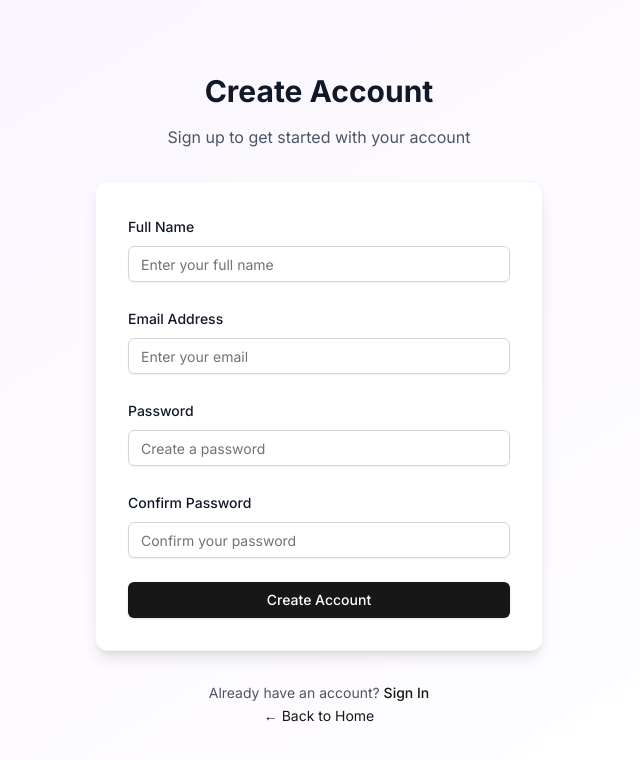
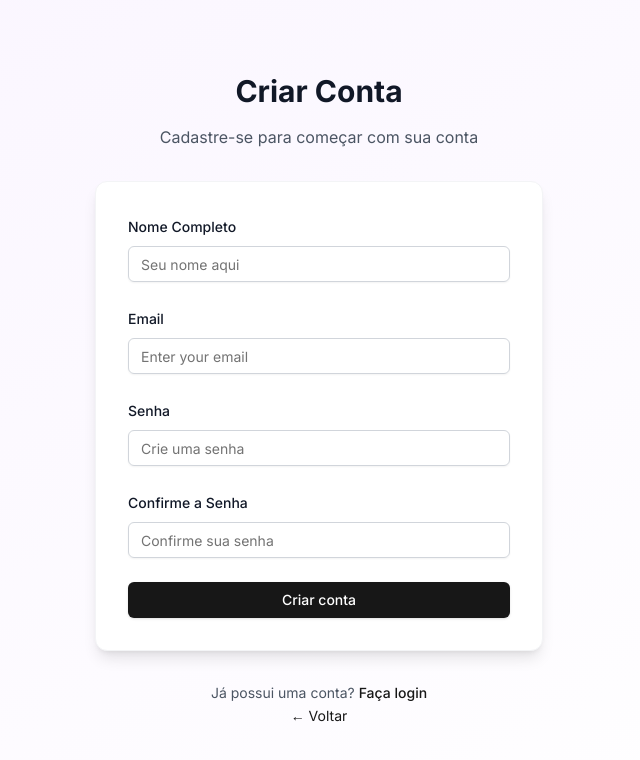
Before and after one commit to raphaelitos/unilink-frontend, a Next.js app: page /signup in a window 1280 px wide. Shown: the top 760 px of the page, without its empty margins (321-961 px from the left). Built offline with nearby package versions, Linux system fonts and the light colour scheme; no server answers.

Commit message:
integrate signup page and rename users lib

```diff
--- a/src/pages/signup.tsx
+++ b/src/pages/signup.tsx
@@ -1,242 +1,250 @@
-import { useState } from 'react'
-import { useRouter } from 'next/router'
-import Link from 'next/link'
-import { Button } from '@/components/ui/button'
-import { Input } from '@/components/ui/input'
-import { Label } from '@/components/ui/label'
+import * as React from "react";
+import Head from "next/head";
+import { useRouter } from "next/router";
+import Link from "next/link";
+import { z } from "zod";
+import { useForm } from "react-hook-form";
+import { zodResolver } from "@hookform/resolvers/zod";
+import { AxiosError } from "axios";
 
-interface FormData {
-  name: string
-  email: string
-  password: string
-  confirmPassword: string
+import { Button } from "@/components/ui/button";
+import { Input } from "@/components/ui/input";
+import { Label } from "@/components/ui/label";
+
+import { createUser } from "@/lib/users";
+import { login } from "@/lib/auth";
+
+// ======= Zod schema (mantém mensagens do layout original) =======
+const signupSchema = z
+  .object({
+    name: z.string().min(1, "Name is required"),
+    email: z.string().email("Please enter a valid email address"),
+    password: z.string().min(6, "Password must be at least 6 characters"),
+    confirmPassword: z.string().min(1, "Please confirm your password"),
+  })
+  .refine((v) => v.password === v.confirmPassword, {
+    path: ["confirmPassword"],
+    message: "Passwords do not match",
+  });
+
+type SignupFormValues = z.infer<typeof signupSchema>;
+
+type BackendError = { message?: string; error?: string };
+
+export default function SignUp() {
+  const router = useRouter();
+
+  const [generalError, setGeneralError] = React.useState<string | undefined>(undefined);
+
+  const {
+    register,
+    handleSubmit,
+    setError,
+    reset,
+    formState: { errors, isSubmitting },
+  } = useForm<SignupFormValues>({
+    resolver: zodResolver(signupSchema),
+    mode: "onBlur",
+    shouldFocusError: true,
+    defaultValues: {
+      name: "",
+      email: "",
+      password: "",
+      confirmPassword: "",
+    },
+  });
+
+  const onSubmit = async (values: SignupFormValues) => {
+    setGeneralError(undefined);
+
+    // monta payload conforme contrato
+    const payload = {
+      name: values.name,
+      email: values.email,
+      password: values.password,
+      role: "PROJECT_ADMIN" as const,
+      validForCreation: true as const,
+    };
+
+    try {
+      // 1) cria usuário
+      await createUser(payload);
+
+      // 2B) Auto-login (padrão)
+      await login(
+        {
+          name: values.name,
+          email: values.email,
+          password: values.password,
+          role: "PROJECT_ADMIN",
+          validForCreation: true,
+        },
+        true // useExtendedBody
+      );
+      reset({ name: "", email: "", password: "", confirmPassword: "" });
+      router.push("/login");
+
+    } catch (error: unknown) {
+      let message =
+        "Falha ao criar conta. Verifique os dados e tente novamente.";
+
+      if (error instanceof AxiosError) {
+        const data = error.response?.data as BackendError | undefined;
+        message = data?.message || data?.error || error.message || message;
+      } else if (error instanceof Error) {
+        message = error.message || message;
       }
 
-interface FormErrors {
-  name?: string
-  email?: string
-  password?: string
-  confirmPassword?: string
-  general?: string
+      setGeneralError(message);
+
+      if (!errors.email) setError("email", { type: "server" });
+      if (!errors.password) setError("password", { type: "server" });
     }
-
-export default function SignUp() {
-  const router = useRouter()
-  const [formData, setFormData] = useState<FormData>({
-    name: '',
-    email: '',
-    password: '',
-    confirmPassword: ''
-  })
-  const [errors, setErrors] = useState<FormErrors>({})
-  const [isLoading, setIsLoading] = useState(false)
-
-  const validateEmail = (email: string): boolean => {
-    const emailRegex = /^[^\s@]+@[^\s@]+\.[^\s@]+$/
-    return emailRegex.test(email)
-  }
-
-  const validateForm = (): FormErrors => {
-    const newErrors: FormErrors = {}
-
-    if (!formData.name.trim()) {
-      newErrors.name = 'Name is required'
-    }
-
-    if (!formData.email.trim()) {
-      newErrors.email = 'Email is required'
-    } else if (!validateEmail(formData.email)) {
-      newErrors.email = 'Please enter a valid email address'
-    }
-
-    if (!formData.password.trim()) {
-      newErrors.password = 'Password is required'
-    } else if (formData.password.length < 6) {
-      newErrors.password = 'Password must be at least 6 characters'
-    }
-
-    if (!formData.confirmPassword.trim()) {
-      newErrors.confirmPassword = 'Please confirm your password'
-    } else if (formData.password !== formData.confirmPassword) {
-      newErrors.confirmPassword = 'Passwords do not match'
-    }
-
-    return newErrors
-  }
-
-  const handleSubmit = async (e: React.FormEvent) => {
-    e.preventDefault()
-    setErrors({})
-
-    const formErrors = validateForm()
-    if (Object.keys(formErrors).length > 0) {
-      setErrors(formErrors)
-      return
-    }
-
-    setIsLoading(true)
-
-    // Simulate API call
-    setTimeout(() => {
-      // Simulate successful registration
-      const dummyToken = btoa(JSON.stringify({
-        email: formData.email,
-        name: formData.name,
-        exp: Date.now() + 24 * 60 * 60 * 1000, // 24 hours
-        iat: Date.now()
-      }))
-
-      // Store in cookie
-      document.cookie = `auth-token=${dummyToken}; path=/; max-age=86400; SameSite=Lax`
-
-      // Redirect to feed
-      router.push('/feed')
-    }, 1000)
-  }
-
-  const handleInputChange = (field: keyof FormData) => (
-    e: React.ChangeEvent<HTMLInputElement>
-  ) => {
-    setFormData(prev => ({
-      ...prev,
-      [field]: e.target.value
-    }))
-
-    // Clear field error when user starts typing
-    if (errors[field]) {
-      setErrors(prev => ({
-        ...prev,
-        [field]: undefined
-      }))
-    }
-  }
+  };
 
   return (
+    <>
+      <Head>
+        <title>Cadastro • UniLink</title>
+        <meta name="robots" content="noindex,nofollow" />
+      </Head>
+
+      {/* Mantém estética original */}
       <div className="min-h-screen bg-gradient-to-br from-purple-50 to-white flex items-center justify-center p-4">
         <div className="max-w-md w-full space-y-8">
           <div className="text-center space-y-4">
-          <h1 className="text-3xl font-bold text-gray-900">
-            Create Account
-          </h1>
-          <p className="text-gray-600">
-            Sign up to get started with your account
-          </p>
+            <h1 className="text-3xl font-bold text-gray-900">Criar Conta</h1>
+            <p className="text-gray-600">Cadastre-se para começar com sua conta</p>
           </div>
 
           <div className="bg-white p-8 rounded-xl shadow-lg border border-gray-100">
-          <form onSubmit={handleSubmit} className="space-y-6">
-            {errors.general && (
+            <form onSubmit={handleSubmit(onSubmit)} className="space-y-6" noValidate>
+              {generalError && (
                 <div className="p-3 rounded-lg bg-red-50 border border-red-200">
-                <p className="text-sm text-red-600">{errors.general}</p>
+                  <p className="text-sm text-red-600" role="alert">
+                    {generalError}
+                  </p>
                 </div>
               )}
 
               <div className="space-y-2">
                 <Label htmlFor="name" className="text-gray-900">
-                Full Name
+                  Nome Completo
                 </Label>
                 <Input
                   id="name"
                   type="text"
-                value={formData.name}
-                onChange={handleInputChange('name')}
+                  aria-invalid={!!errors.name}
+                  {...register("name")}
                   className={`${
                     errors.name
-                    ? 'border-red-300 focus:border-red-500 focus:ring-red-500'
-                    : 'border-gray-300 focus:border-primary focus:ring-primary'
+                      ? "border-red-300 focus:border-red-500 focus:ring-red-500"
+                      : "border-gray-300 focus:border-primary focus:ring-primary"
                   }`}
-                placeholder="Enter your full name"
+                  placeholder="Seu nome aqui"
                 />
                 {errors.name && (
-                <p className="text-sm text-red-600">{errors.name}</p>
+                  <p className="text-sm text-red-600" role="alert">
+                    {errors.name.message}
+                  </p>
                 )}
               </div>
 
               <div className="space-y-2">
                 <Label htmlFor="email" className="text-gray-900">
-                Email Address
+                  Email
                 </Label>
                 <Input
                   id="email"
                   type="email"
-                value={formData.email}
-                onChange={handleInputChange('email')}
+                  autoComplete="email"
+                  aria-invalid={!!errors.email}
+                  {...register("email")}
                   className={`${
                     errors.email
-                    ? 'border-red-300 focus:border-red-500 focus:ring-red-500'
-                    : 'border-gray-300 focus:border-primary focus:ring-primary'
+                      ? "border-red-300 focus:border-red-500 focus:ring-red-500"
+                      : "border-gray-300 focus:border-primary focus:ring-primary"
                   }`}
                   placeholder="Enter your email"
                 />
                 {errors.email && (
-                <p className="text-sm text-red-600">{errors.email}</p>
+                  <p className="text-sm text-red-600" role="alert">
+                    {errors.email.message}
+                  </p>
                 )}
               </div>
 
               <div className="space-y-2">
                 <Label htmlFor="password" className="text-gray-900">
-                Password
+                  Senha
                 </Label>
                 <Input
                   id="password"
                   type="password"
-                value={formData.password}
-                onChange={handleInputChange('password')}
+                  autoComplete="new-password"
+                  aria-invalid={!!errors.password}
+                  {...register("password")}
                   className={`${
                     errors.password
-                    ? 'border-red-300 focus:border-red-500 focus:ring-red-500'
-                    : 'border-gray-300 focus:border-primary focus:ring-primary'
+                      ? "border-red-300 focus:border-red-500 focus:ring-red-500"
+                      : "border-gray-300 focus:border-primary focus:ring-primary"
                   }`}
-                placeholder="Create a password"
+                  placeholder="Crie uma senha"
                 />
                 {errors.password && (
-                <p className="text-sm text-red-600">{errors.password}</p>
+                  <p className="text-sm text-red-600" role="alert">
+                    {errors.password.message}
+                  </p>
                 )}
               </div>
 
               <div className="space-y-2">
                 <Label htmlFor="confirmPassword" className="text-gray-900">
-                Confirm Password
+                  Confirme a Senha
                 </Label>
                 <Input
                   id="confirmPassword"
                   type="password"
-                value={formData.confirmPassword}
-                onChange={handleInputChange('confirmPassword')}
+                  autoComplete="new-password"
+                  aria-invalid={!!errors.confirmPassword}
+                  {...register("confirmPassword")}
                   className={`${
                     errors.confirmPassword
-                    ? 'border-red-300 focus:border-red-500 focus:ring-red-500'
-                    : 'border-gray-300 focus:border-primary focus:ring-primary'
+                      ? "border-red-300 focus:border-red-500 focus:ring-red-500"
+                      : "border-gray-300 focus:border-primary focus:ring-primary"
                   }`}
-                placeholder="Confirm your password"
+                  placeholder="Confirme sua senha"
                 />
                 {errors.confirmPassword && (
-                <p className="text-sm text-red-600">{errors.confirmPassword}</p>
+                  <p className="text-sm text-red-600" role="alert">
+                    {errors.confirmPassword.message}
+                  </p>
                 )}
               </div>
 
               <Button
                 type="submit"
-              disabled={isLoading}
+                disabled={isSubmitting}
                 className="w-full bg-primary hover:bg-primary/90 text-white disabled:opacity-50"
               >
-              {isLoading ? 'Creating Account...' : 'Create Account'}
+                {isSubmitting ? "Criando conta..." : "Criar conta"}
               </Button>
             </form>
           </div>
 
           <div className="text-center space-y-4">
             <p className="text-sm text-gray-600">
-            Already have an account?{' '}
+              Já possui uma conta?{" "}
               <Link href="/login" className="text-primary hover:text-primary/80 font-medium">
-              Sign In
+                Faça login
               </Link>
             </p>
             <Link href="/" className="text-primary hover:text-primary/80 text-sm">
-            ← Back to Home
+              ← Voltar
             </Link>
           </div>
         </div>
       </div>
-  )
+    </>
+  );
 }
```
Also changed, not shown: src/lib/users.ts (renamed from src/lib/user.ts). Lines whose indentation alone changed are shown as unchanged.
